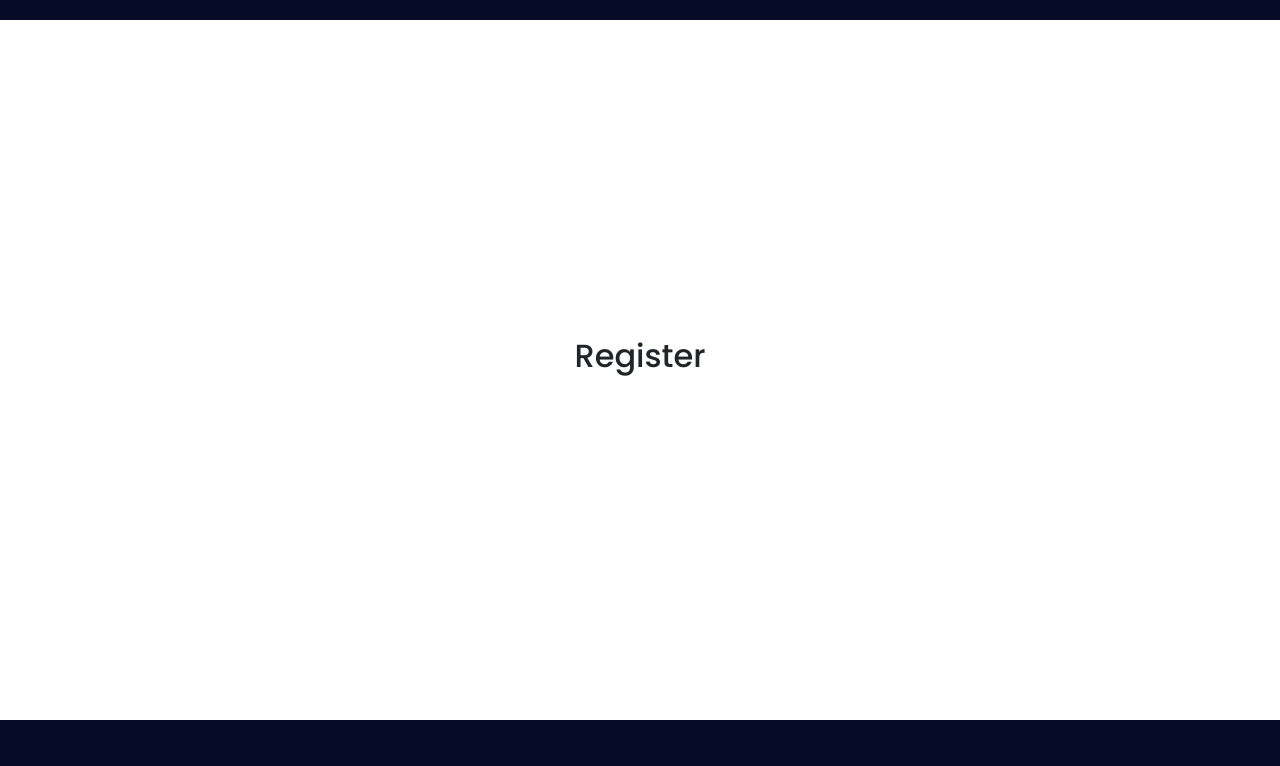
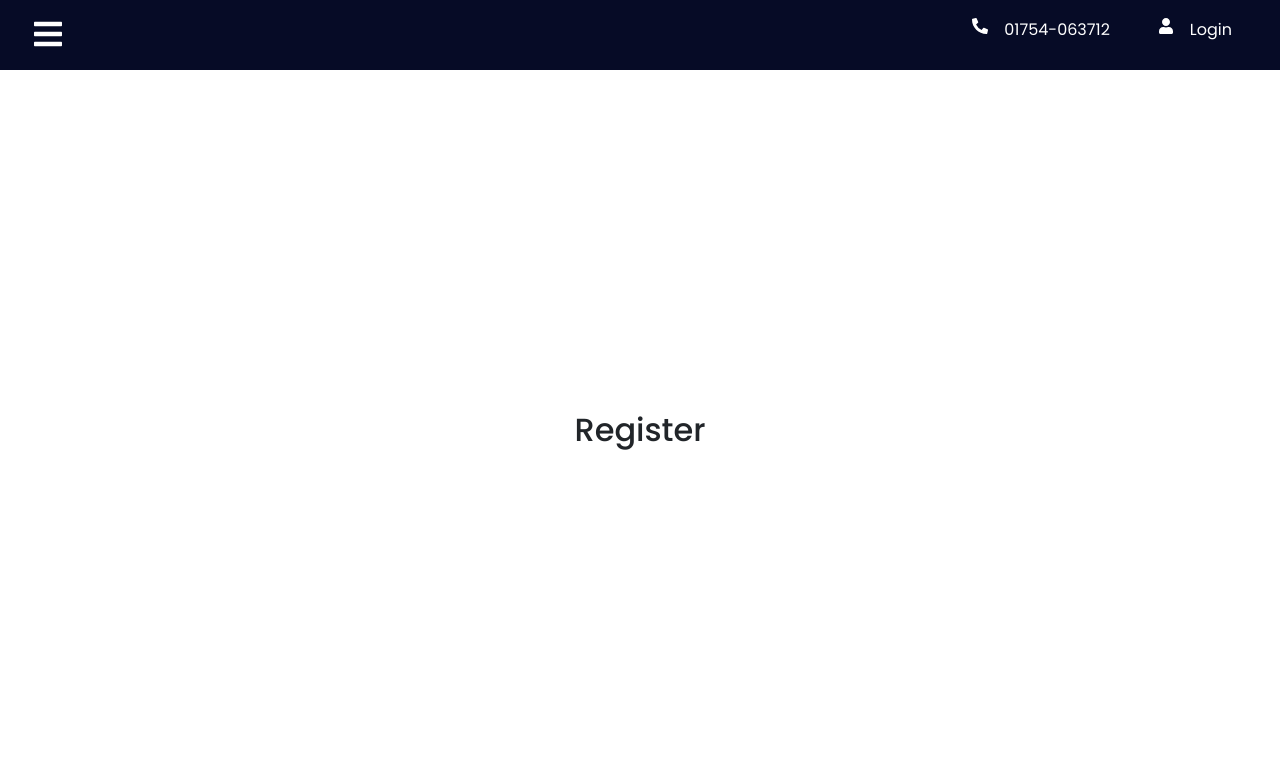
Before and after one commit to rajibhasan01/Healthguard, a React (Create React App) app: page /register in a window 1280 px wide. Shown: the top 766 px of the page. Built offline with nearby package versions, Linux system fonts and the light colour scheme.

Commit message:
some bug fix on navbar issues

```diff
--- a/src/Pages/Home/Banner/Banner.css
+++ b/src/Pages/Home/Banner/Banner.css
@@ -1,9 +1,12 @@
 .banner-background{
     background-color: #060b26;
     border-radius: 0;
-    margin-top: 50px;
 
 
+}
+
+.marginTop{
+    margin-top: 50px;
 }
 
 .rotate{
--- a/src/Pages/Home/Banner/Banner.js
+++ b/src/Pages/Home/Banner/Banner.js
@@ -5,11 +5,11 @@ import './Banner.css';
 const Banner = () => {
     return (
         <>
-            <Card className="text-white banner-background">
+            <Card className="text-white banner-background marginTop pt-5">
                 <Card.Img src="https://i.ibb.co/Jvx6cGR/h7-slider-img-1-removebg.png" alt="Card image" />
                 <Card.ImgOverlay>
 
-                    <Card.Text className="col-12 col-md-7 my-md-5 pt-md-5 ps-md-5">
+                    <Card.Text className="col-12 col-md-7 my-md-5 pt-md-5 ps-md-5 pt-5">
                         <Card.Img src="https://i.ibb.co/BtCbnwj/writing-removebg.png" alt="Card image" />
                     </Card.Text>
 
--- a/src/Pages/Login/Login/Login.js
+++ b/src/Pages/Login/Login/Login.js
@@ -2,7 +2,7 @@ import React from 'react';
 
 const Login = () => {
     return (
-        <div className="login">
+        <div className="login pt-5 marginTop">
             <h2>Login</h2>
         </div>
     );
--- a/src/Pages/Login/Register/Register.js
+++ b/src/Pages/Login/Register/Register.js
@@ -2,7 +2,7 @@ import React from 'react';
 
 const Register = () => {
     return (
-        <div className="register">
+        <div className="register pt-5 marginTop">
             <h2>Register</h2>
         </div>
     );
--- a/src/Pages/Shared/Header/Navbar.js
+++ b/src/Pages/Shared/Header/Navbar.js
@@ -18,6 +18,14 @@ function Navbar() {
                     <Link to='#' className='menu-bars'>
                         <FaIcons.FaBars onClick={showSidebar} />
                     </Link>
+                    <div className="me-0 ms-auto d-flex text-white">
+                        <FaIcons.FaPhoneAlt className="d-none d-md-block mt-2" />
+                        <p className="me-5 fw-lighter ms-3 d-none d-md-block mt-2">01754-063712</p>
+
+                        <FaIcons.FaUser className="text-white me-3 mt-2" />
+                        <p className="me-5 fw-light mt-2">Login</p>
+                    </div>
+
                 </div>
                 <nav className={sidebar ? 'nav-menu active' : 'nav-menu'}>
                     <ul className='nav-menu-items' onClick={showSidebar}>
```
